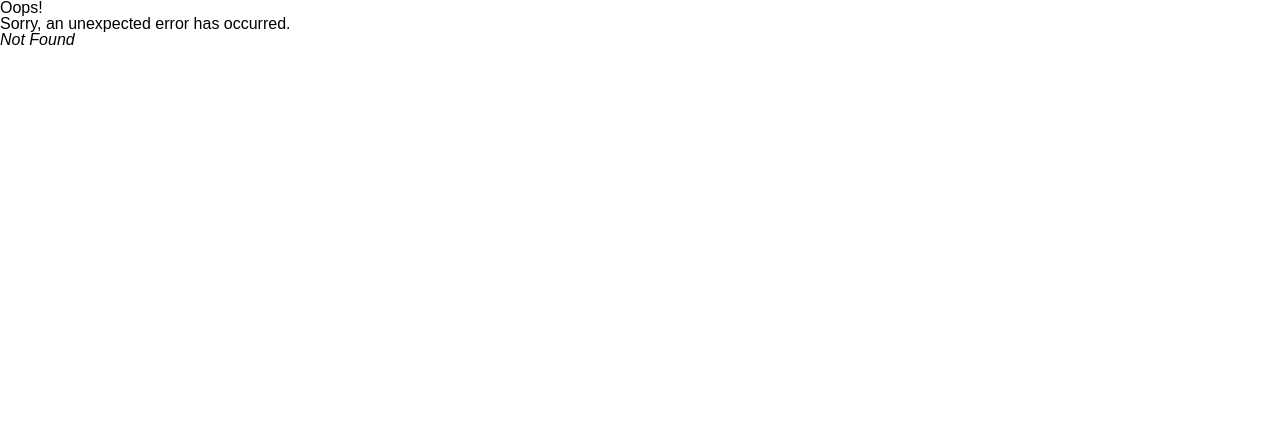
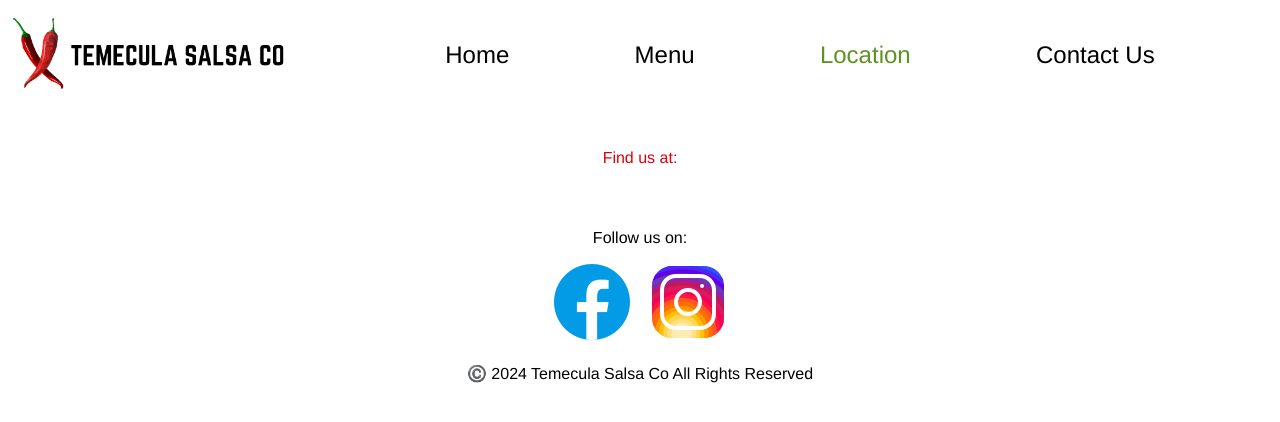
Before and after one commit to rambriz91/Temecula-Salsa, a React (Vite) app: page /Location in a window 1280 px wide. Before the commit this address had no page. Shown: the top 422 px of the page. Built offline with nearby package versions, Linux system fonts and the light colour scheme.

Commit message:
added Menu, Location, and Contact pages.

```diff
--- a/src/assets/style.css
+++ b/src/assets/style.css
@@ -61,6 +61,10 @@ figure {
 
 .franklin {
   font-family: 'Franklin Gothic Medium', 'Arial Narrow', Arial, sans-serif;
+}
+
+.glow {
+  color: var(--cilantro);
 }
 
 .nav-default {
--- a/src/components/Navigation.jsx
+++ b/src/components/Navigation.jsx
@@ -2,19 +2,37 @@ import { Link, useLocation } from 'react-router-dom';
 import { useState } from 'react';
 
 function Navigation() {
+  const currentPage = useLocation().pathname;
+
   const [isOpen, setIsOpen] = useState('false');
   const toggleMenu = () => {
-    setIsOpen((open) => !open)
-  }
+    setIsOpen((open) => !open);
+  };
 
   return (
     <nav id='navbar' className='w-3/4'>
-      <i onClick={toggleMenu} id='hmbrgr' className='m-5 fa-solid fa-bars fa-2xl'></i>
-      <ul className={`nav-default flex justify-evenly items-center franklin ${isOpen ? 'is-open' : ''}`}>
-        <li>Home</li>
-        <li>Menu</li>
-        <li>Location</li>
-        <li>Contact Us</li>
+      <i
+        onClick={toggleMenu}
+        id='hmbrgr'
+        className='m-5 fa-solid fa-bars fa-2xl'
+      ></i>
+      <ul
+        className={`nav-default flex justify-evenly items-center franklin ${
+          isOpen ? 'is-open' : ''
+        }`}
+      >
+        <li>
+          <Link onClick={toggleMenu} to='/' className={currentPage === '/' ? 'glow' : ''}>Home</Link>
+        </li>
+        <li>
+          <Link onClick={toggleMenu} to='/Menu' className={currentPage === '/Menu' ? 'glow' : ''}>Menu</Link>
+        </li>
+        <li>
+          <Link onClick={toggleMenu} to='/Location' className={currentPage === '/Location' ? 'glow' : ''}>Location</Link>
+        </li>
+        <li>
+          <Link onClick={toggleMenu} to='/Contact' className={currentPage === '/Contact' ? 'glow' : ''}>Contact Us</Link>
+        </li>
       </ul>
     </nav>
   );
--- /dev/null
+++ b/src/pages/Contact.jsx
@@ -0,0 +1,7 @@
+export default function Contact () {
+    return (
+        <section>
+            <h2 className='chili p-5 m-5 text-center'>Contact Us</h2>
+        </section>
+    )
+}
--- /dev/null
+++ b/src/pages/Location.jsx
@@ -0,0 +1,9 @@
+export default function Location() {
+    return (
+        <section>
+            <h2 className='chili p-5 m-5 text-center'>Find us at:</h2>
+            <div></div>
+            <div></div>
+        </section>
+    )
+}
--- /dev/null
+++ b/src/pages/Menu.jsx
@@ -0,0 +1,9 @@
+export default function Menu() {
+    return (
+        <section>
+            <h2 className='chili m-5 p-5 text-center'>Our Menu</h2>
+            <div className='w-1/2'></div>
+            <div className='w-1/2'></div>
+        </section>
+    )
+}
```
Also changed, not shown: src/main.jsx (+15 -1 lines).
